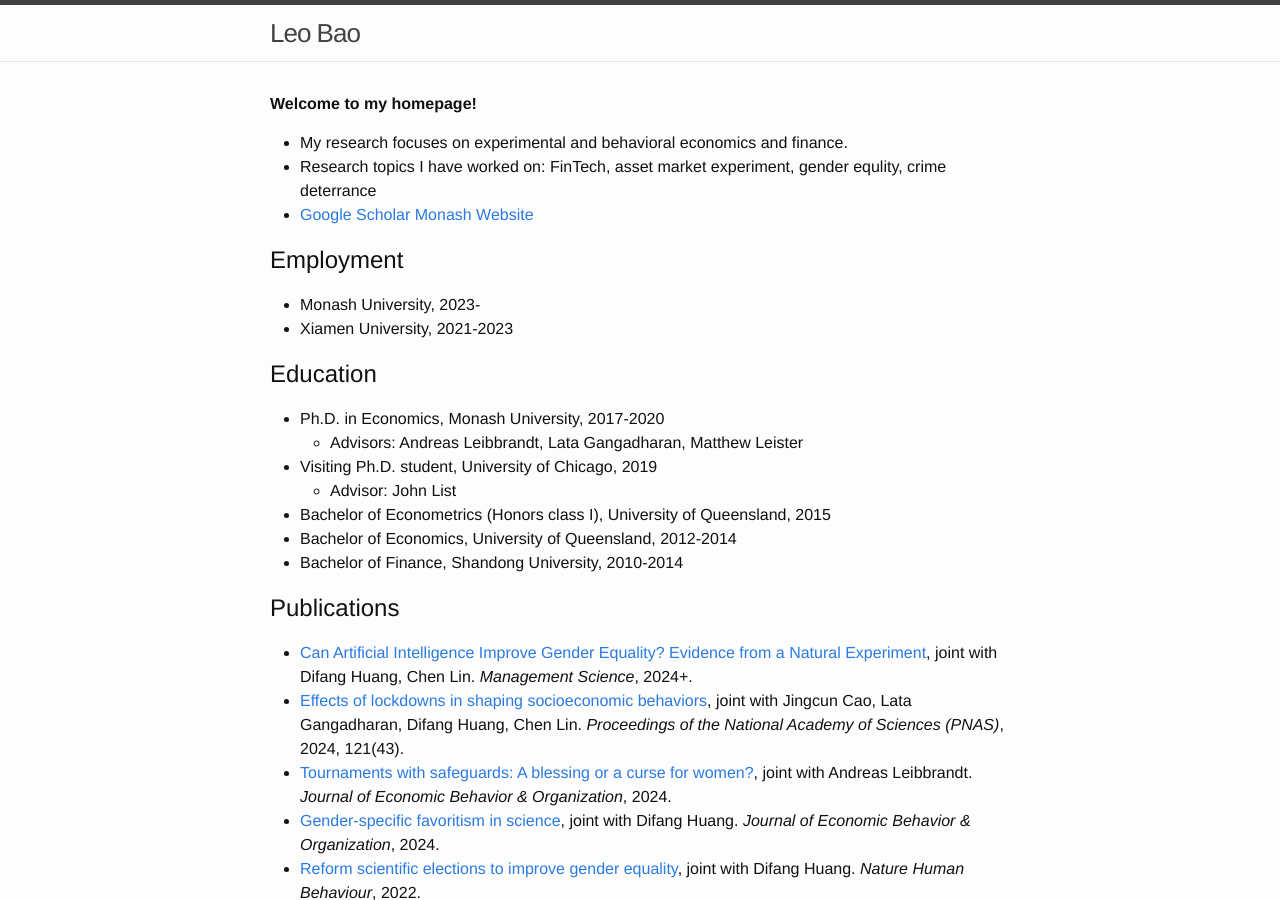
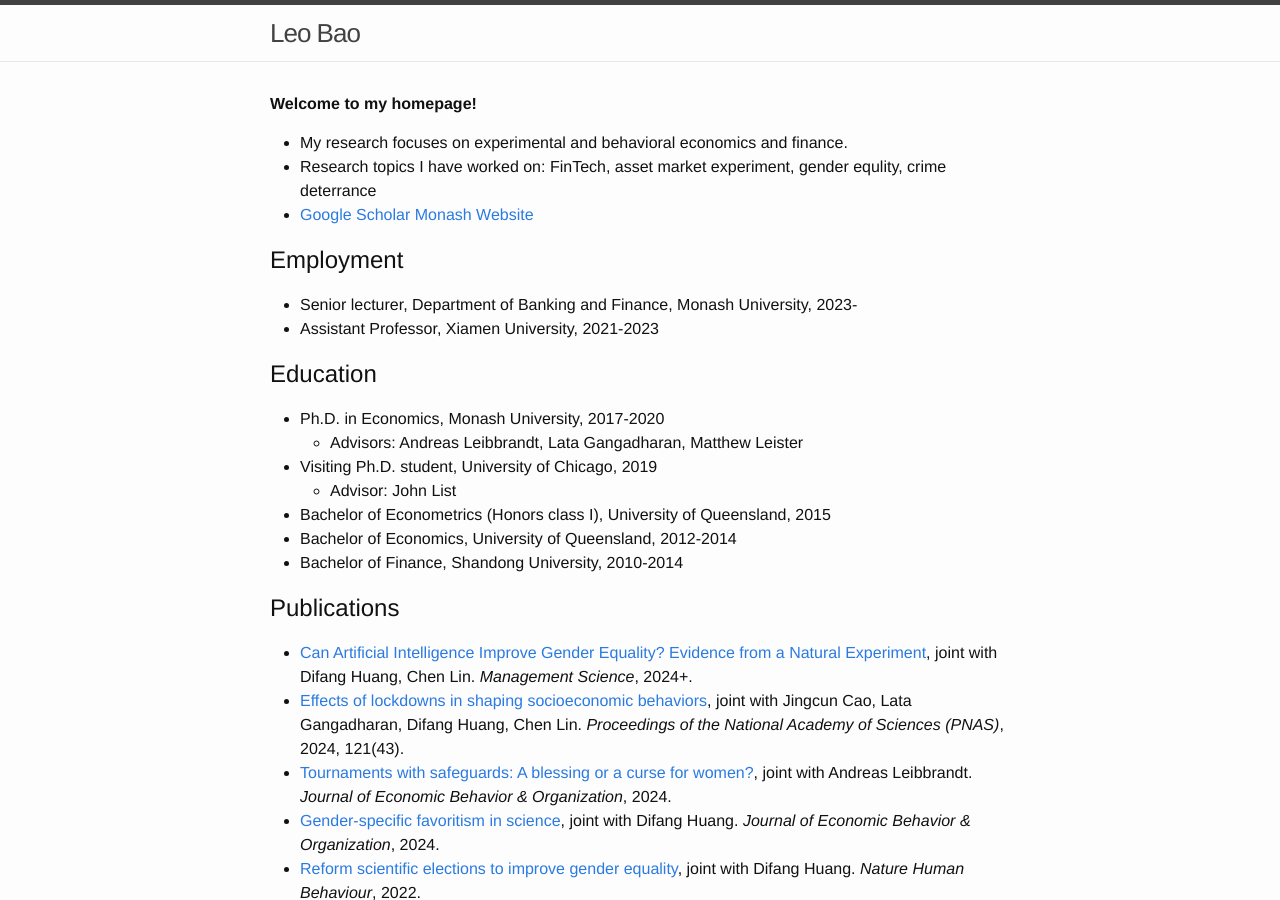
Before and after one commit to zhengyang-bao/zhengyang-bao.github.io, a Jekyll site: the page built from index.md, in a window 1280 px wide and 900 px high. Built offline with Jekyll 4.4.1, drawn with Linux system fonts in a browser that asks for light colours.

Commit message:
Update index.md

```diff
--- a/index.md
+++ b/index.md
@@ -8,8 +8,8 @@ layout: default
 - [Google Scholar](https://scholar.google.com/citations?user=3MKaiOcAAAAJ&hl) [Monash Website](https://research.monash.edu/en/persons/leo-bao)
 
 ## Employment
-- Monash University, 2023-
-- Xiamen University, 2021-2023
+- Senior lecturer, Department of Banking and Finance, Monash University, 2023-
+- Assistant Professor, Xiamen University, 2021-2023
 
 ## Education
 - Ph.D. in Economics, Monash University, 2017-2020
```
